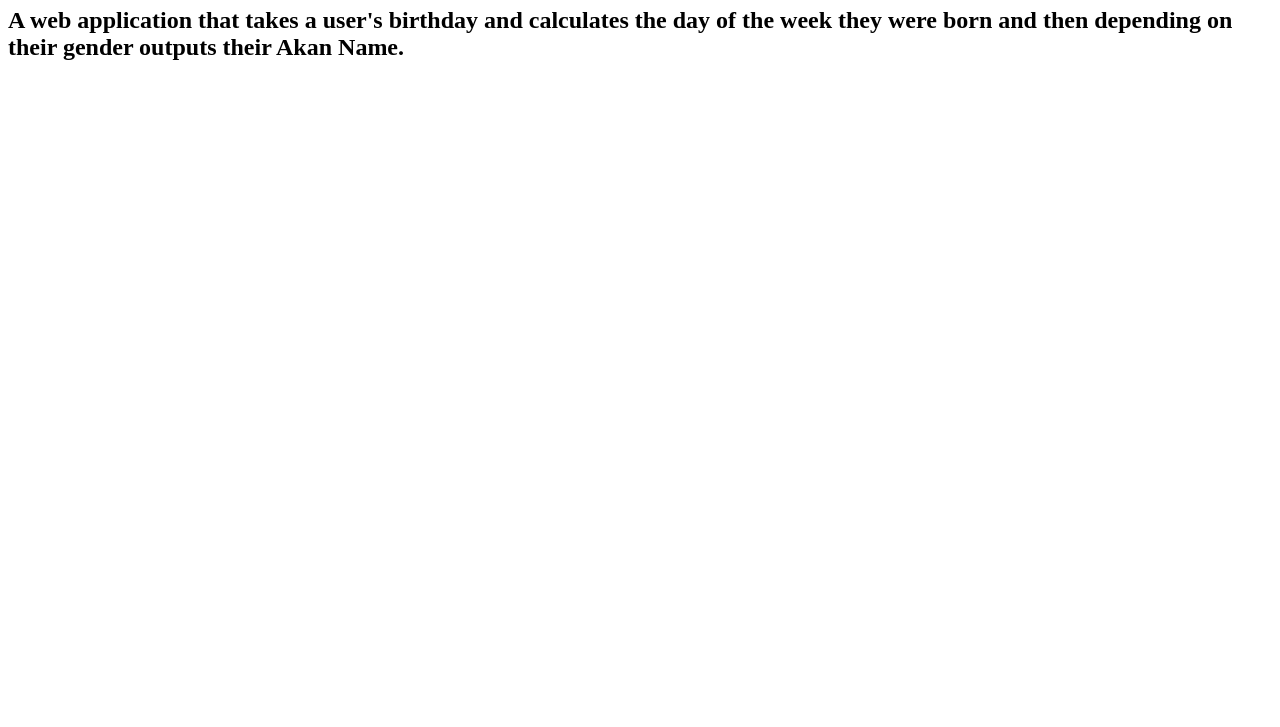
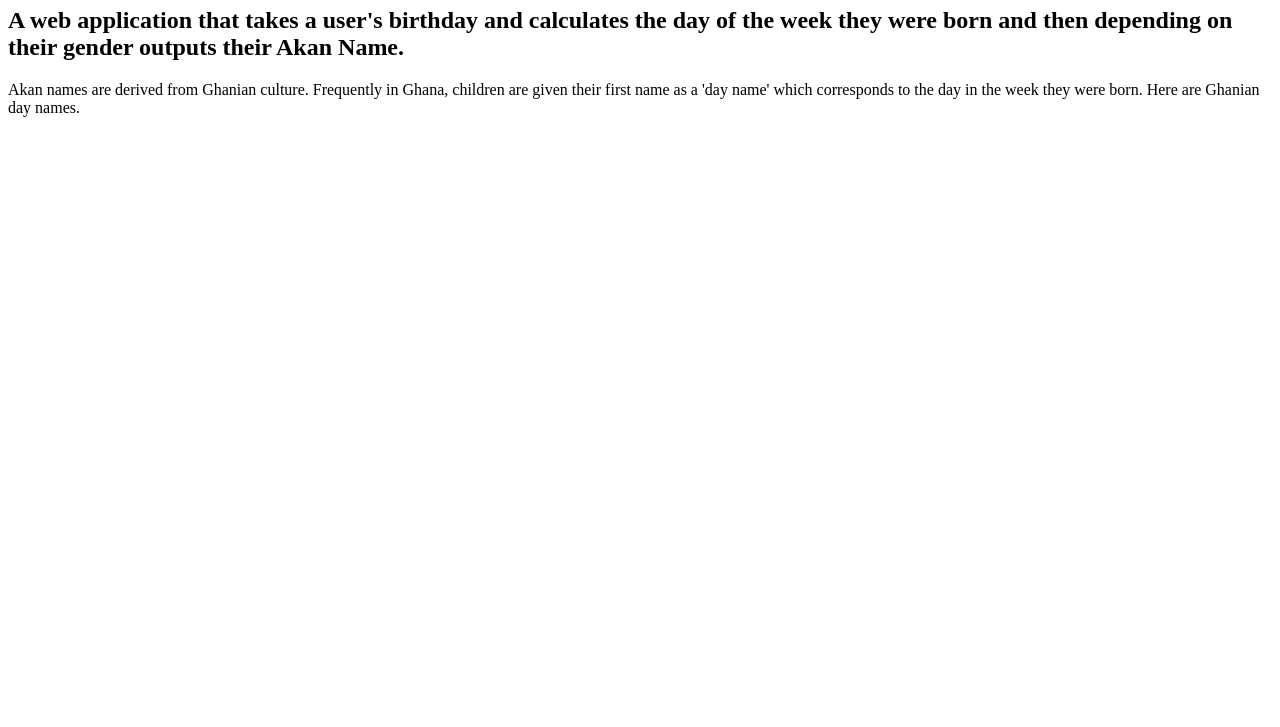
Before and after one commit to joankamere/project-two, a plain HTML site: page birthday.html in a window 1280 px wide. Shown: the part 73-800 px from the top of the page. Drawn offline with Linux system fonts and the light colour scheme.

Commit message:
add first p

```diff
--- a/birthday.html
+++ b/birthday.html
@@ -7,9 +7,14 @@
   <meta name="viewport" content="width=device-width, initial-scale=1.0">
   <title>Document</title>
 </head>
+
 <body>
   <h1>Akan Name</h1>
-    <h2>A web application that takes a user's birthday and calculates the day of the week they were born and then
-        depending on their gender outputs their Akan Name. </h2>
+  <h2>A web application that takes a user's birthday and calculates the day of the week they were born and then
+    depending on their gender outputs their Akan Name. </h2>
+  <p>Akan names are derived from Ghanian culture. Frequently in Ghana, children are given their first name as a 'day
+    name' which corresponds to the day in the week they were born. Here are Ghanian day names.</p>
+
 </body>
+
 </html>
```
